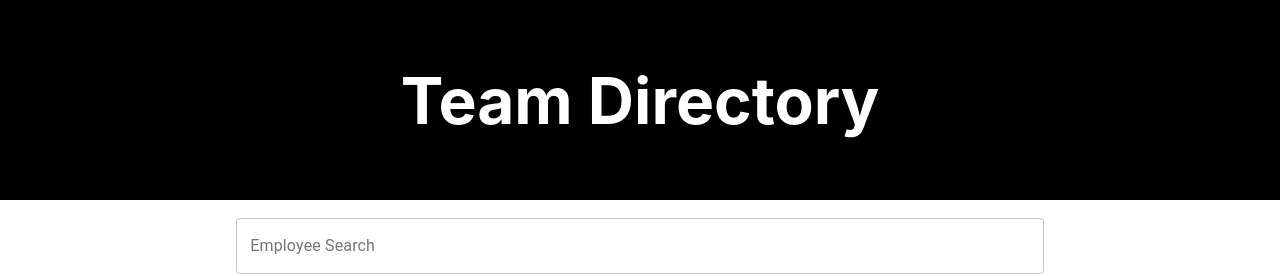
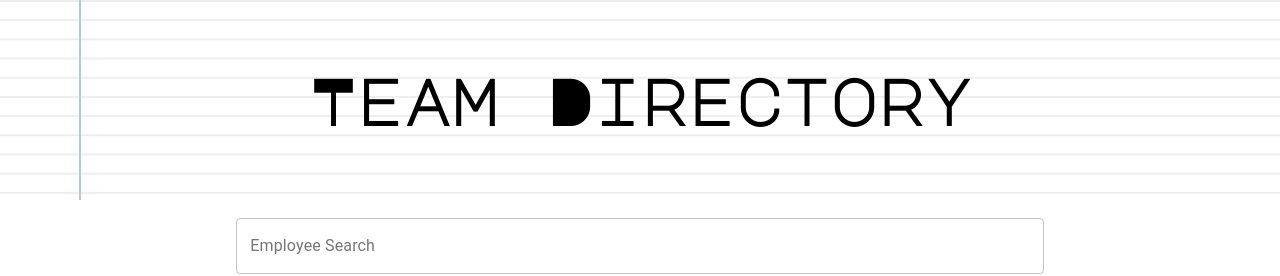
Before and after one commit to a-thread/react-team-directory, a React (Create React App) app: page / in a window 1280 px wide. Shown: the top 276 px of the page. Built offline with nearby package versions, Linux system fonts and the light colour scheme; no server answers.

Commit message:
adding custom fonts and backgrounds

```diff
--- a/src/App.css
+++ b/src/App.css
@@ -1,11 +1,14 @@
+@import url('https://fonts.googleapis.com/css2?family=Major+Mono+Display&display=swap');
 header {
-  background-color: black;
-  color: white;
+  background-color: #fff;
+  background-image: linear-gradient(90deg, transparent 79px, #abced4 79px, #abced4 81px, transparent 81px), linear-gradient(#eee .1em, transparent .1em);
+  background-size: 100% 1.2em;
   margin: 0;
   height: 200px;
   display: flex;
   align-items: center;
   justify-content: center;
+  font-family: 'Major Mono Display', monospace;
 }
 
 h1 {
```
